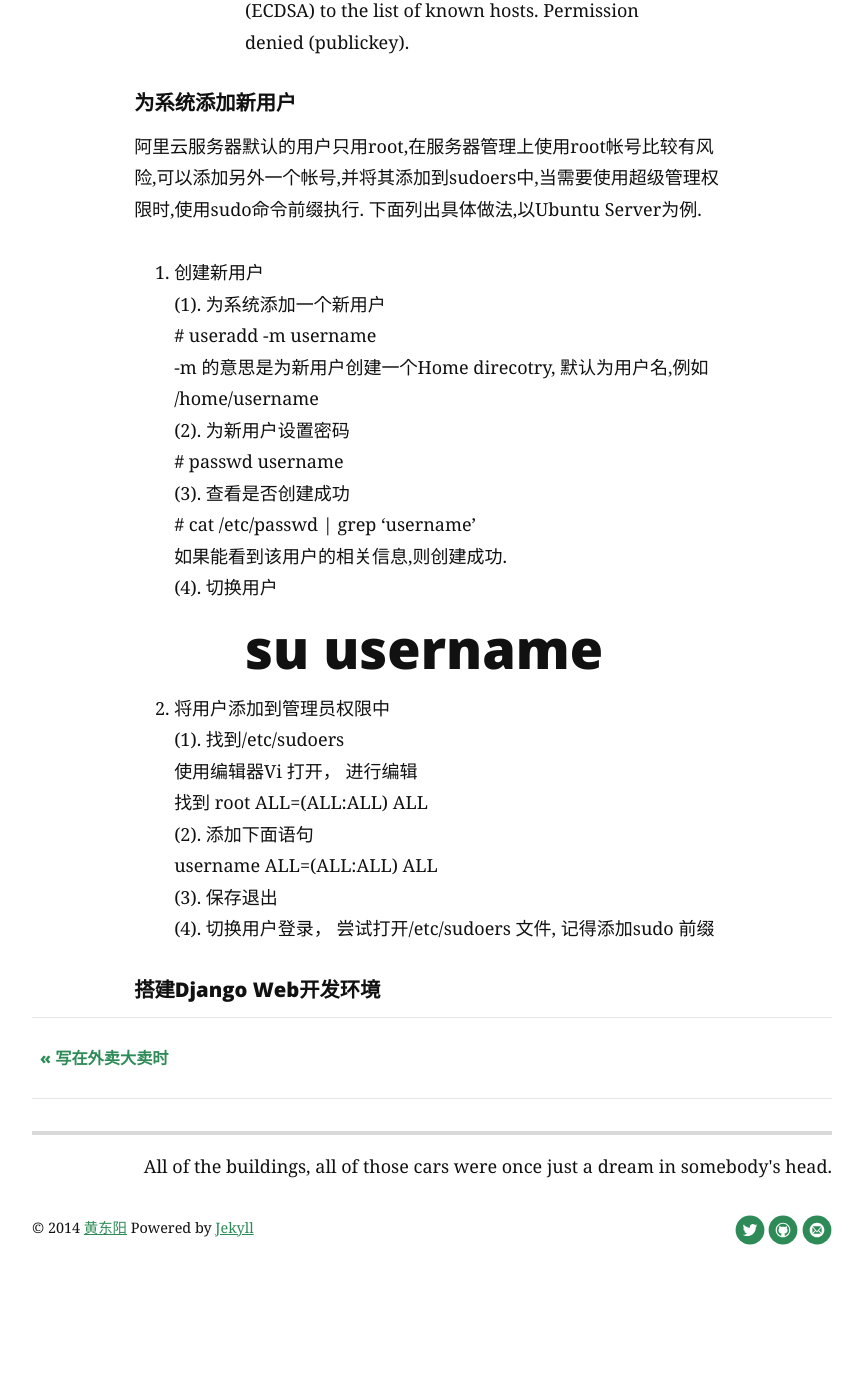
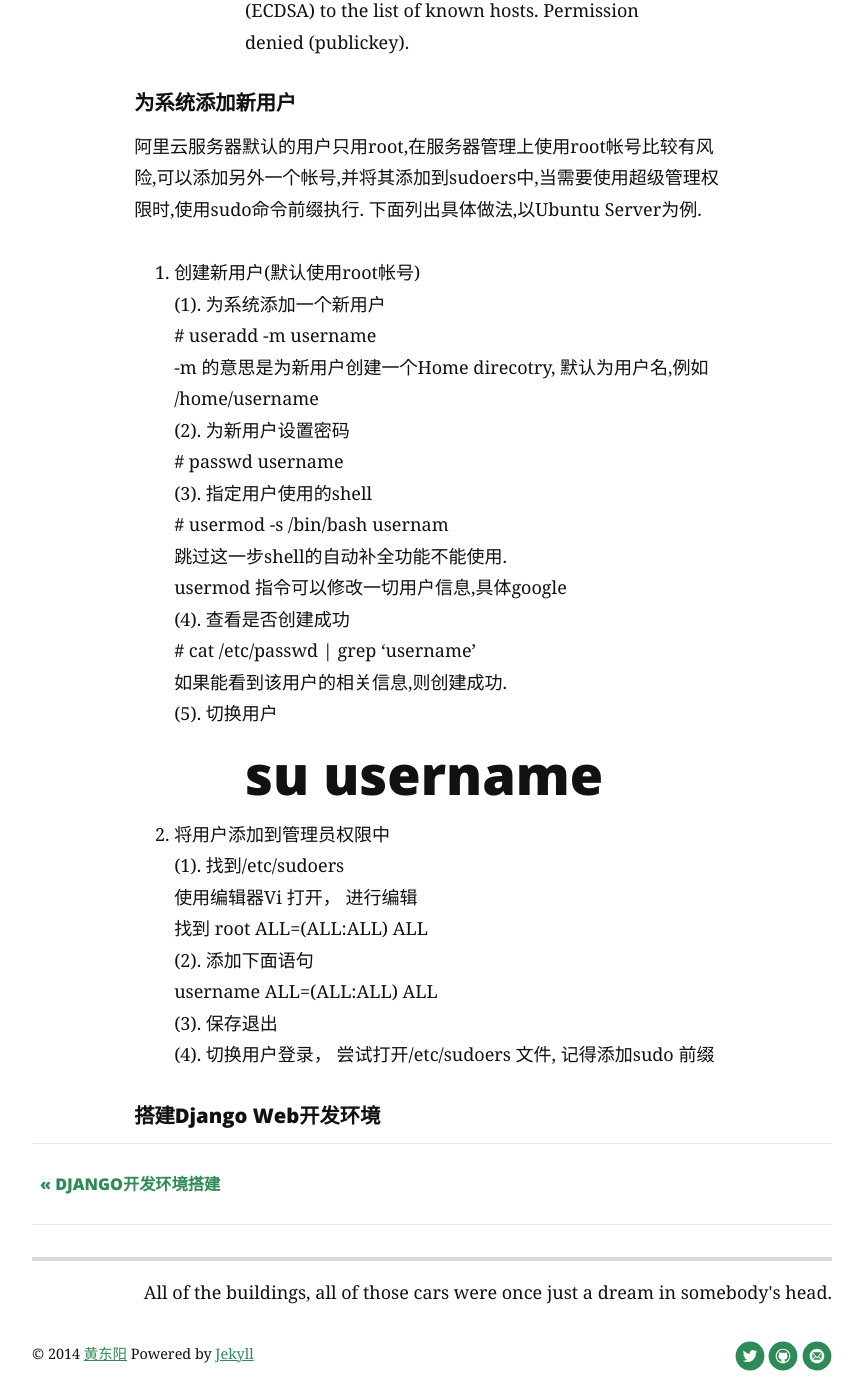
Before and after one commit to Root-shady/Flog, a Jekyll site: the page built from _posts/Linux/2015-06-20-Server配置.markdown, in a window 1280 px wide and 1400 px high, scrolled down 2037 px. Shown: the whole window, without its empty margins (208-1071 px from the left). Built offline with Jekyll 4.4.1, drawn with Linux system fonts in a browser that asks for light colours; nearby versions of some CDN libraries; some web fonts are replaced; Markdown is read by kramdown in place of the engine named in the settings; comment, search, counter and statistics services are not loaded; before the commit the page ends 3369 px from its top, so only the background shows below that.

Commit message:
Moving out

```diff
--- a/_posts/Linux/2015-06-20-Server配置.markdown
+++ b/_posts/Linux/2015-06-20-Server配置.markdown
@@ -40,16 +40,20 @@ comment: true
 
 #### 为系统添加新用户
   阿里云服务器默认的用户只用root,在服务器管理上使用root帐号比较有风险,可以添加另外一个帐号,并将其添加到sudoers中,当需要使用超级管理权限时,使用sudo命令前缀执行. 下面列出具体做法,以Ubuntu Server为例.
-1. 创建新用户
+1. 创建新用户(默认使用root帐号)
 (1). 为系统添加一个新用户
     # useradd -m username
         -m 的意思是为新用户创建一个Home direcotry, 默认为用户名,例如 /home/username
 (2). 为新用户设置密码
     # passwd username
-(3). 查看是否创建成功
+(3). 指定用户使用的shell
+    # usermod -s /bin/bash usernam
+    跳过这一步shell的自动补全功能不能使用.
+    usermod 指令可以修改一切用户信息,具体google
+(4). 查看是否创建成功
     # cat /etc/passwd | grep 'username'
     如果能看到该用户的相关信息,则创建成功.
-(4). 切换用户
+(5). 切换用户
    # su username
 2. 将用户添加到管理员权限中
   (1).  找到/etc/sudoers
```
Also changed, not shown: _posts/Database/2015-01-15-MySQL远程连接.markdown (added, +14 -0 lines), _posts/Linux/2015-03-10-Linux命令行(二).markdown (added, +34 -0 lines), _posts/Linux/2015-05-11-Django开发环境搭建.markdown (added, +23 -0 lines).
